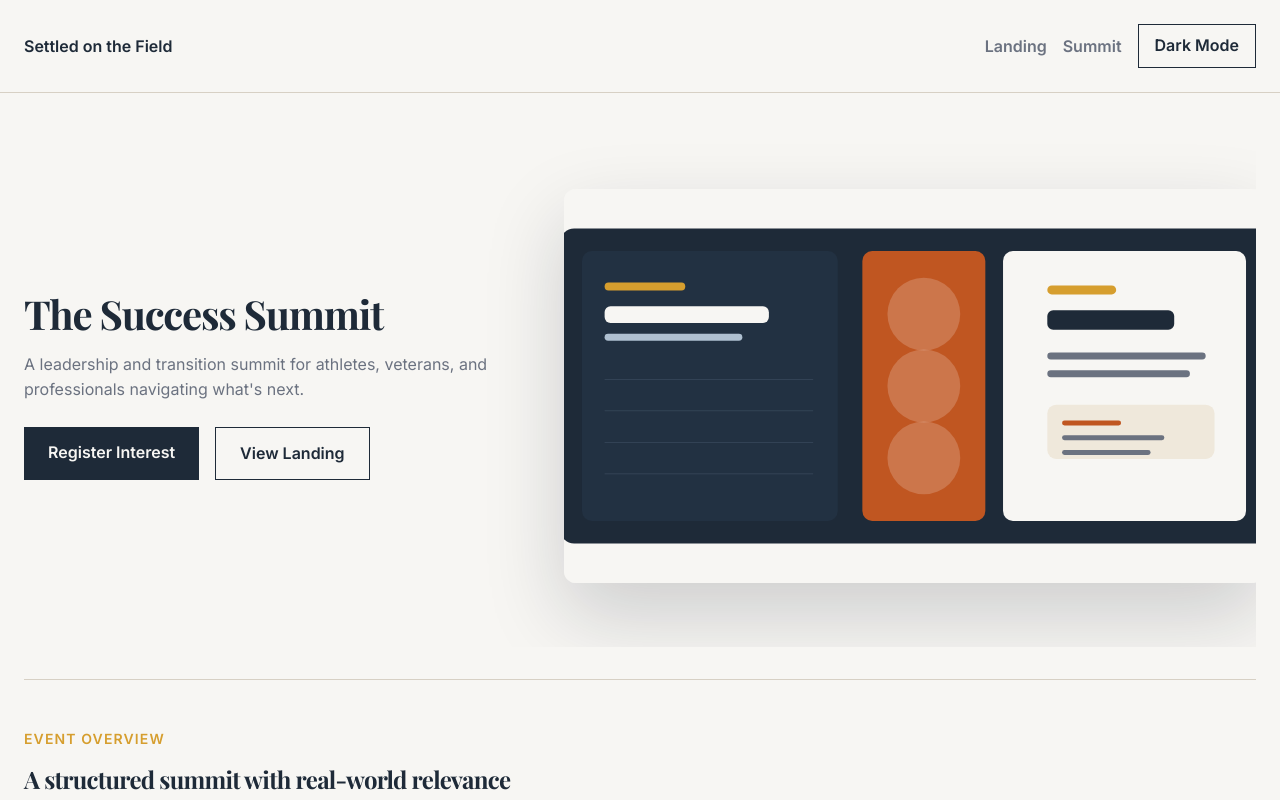
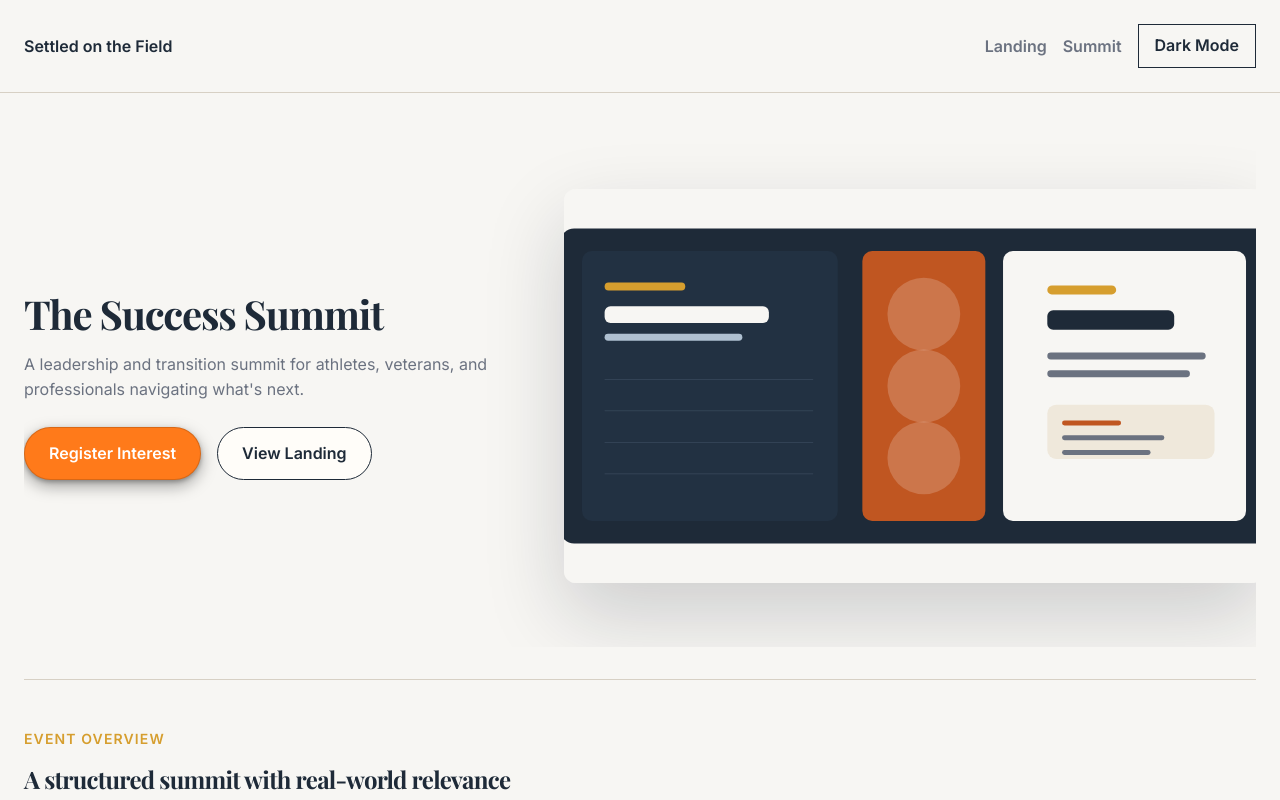
Before and after one commit to gacurl/settled-field-platform, a Next.js app: page /summit in a window 1280 px wide. Shown: the top 800 px of the page. Built offline with nearby package versions, Linux system fonts and the light colour scheme.

Commit message:
Issue 6-13: strengthen CTA contrast and elevation for hero

```diff
--- a/app/globals.css
+++ b/app/globals.css
@@ -13,6 +13,8 @@
   --color-button-secondary-bg: transparent;
   --color-button-secondary-text: #1e2a38;
   --color-button-secondary-border: #1e2a38;
+  --shadow-action: 0 14px 30px rgba(30, 42, 56, 0.14);
+  --shadow-action-hover: 0 18px 36px rgba(30, 42, 56, 0.22);
   --space-4: 1rem;
   --space-6: 1.5rem;
   --space-8: 2rem;
@@ -37,6 +39,8 @@
   --color-button-secondary-bg: transparent;
   --color-button-secondary-text: #e5e7eb;
   --color-button-secondary-border: #94a3b8;
+  --shadow-action: 0 14px 30px rgba(2, 6, 23, 0.34);
+  --shadow-action-hover: 0 18px 36px rgba(2, 6, 23, 0.44);
 }
 
 * {
@@ -507,28 +511,54 @@ a:hover {
   display: inline-block;
   min-height: 3.25rem;
   padding: var(--space-4) var(--space-6);
+  border-radius: 999px;
   font-weight: 600;
   line-height: 1.2;
+  transition: background-color 160ms ease, color 160ms ease, border-color 160ms ease, box-shadow 160ms ease;
 }
 
 .public-button {
-  background: var(--color-button-primary-bg);
-  color: var(--color-button-primary-text);
+  border: 1px solid rgba(0, 0, 0, 0.15);
+  background: #ff7a1a;
+  color: #fff;
+  box-shadow:
+    0 6px 16px rgba(0, 0, 0, 0.35),
+    0 2px 4px rgba(0, 0, 0, 0.25);
 }
 
 .public-button:hover {
-  background: var(--color-secondary);
-  color: var(--color-button-primary-text);
+  background: #ff8a2a;
+  border-color: rgba(0, 0, 0, 0.2);
+
+  box-shadow:
+    0 10px 24px rgba(0, 0, 0, 0.45),
+    0 4px 8px rgba(0, 0, 0, 0.3);
 }
 
 .public-link {
   border: 1px solid var(--color-button-secondary-border);
+  background: var(--color-surface);
   color: var(--color-button-secondary-text);
 }
 
 .public-link:hover {
   border-color: var(--color-secondary);
+  background: var(--color-surface);
   color: var(--color-secondary);
+}
+
+.public-link--on-dark {
+  border-color: rgba(247, 246, 243, 0.72);
+  background: rgba(247, 246, 243, 0.12);
+  color: var(--color-button-primary-text);
+  box-shadow: var(--shadow-action);
+}
+
+.public-link--on-dark:hover {
+  border-color: var(--color-accent);
+  background: rgba(247, 246, 243, 0.18);
+  color: var(--color-button-primary-text);
+  box-shadow: var(--shadow-action-hover);
 }
 
 @media (min-width: 900px) {
```
